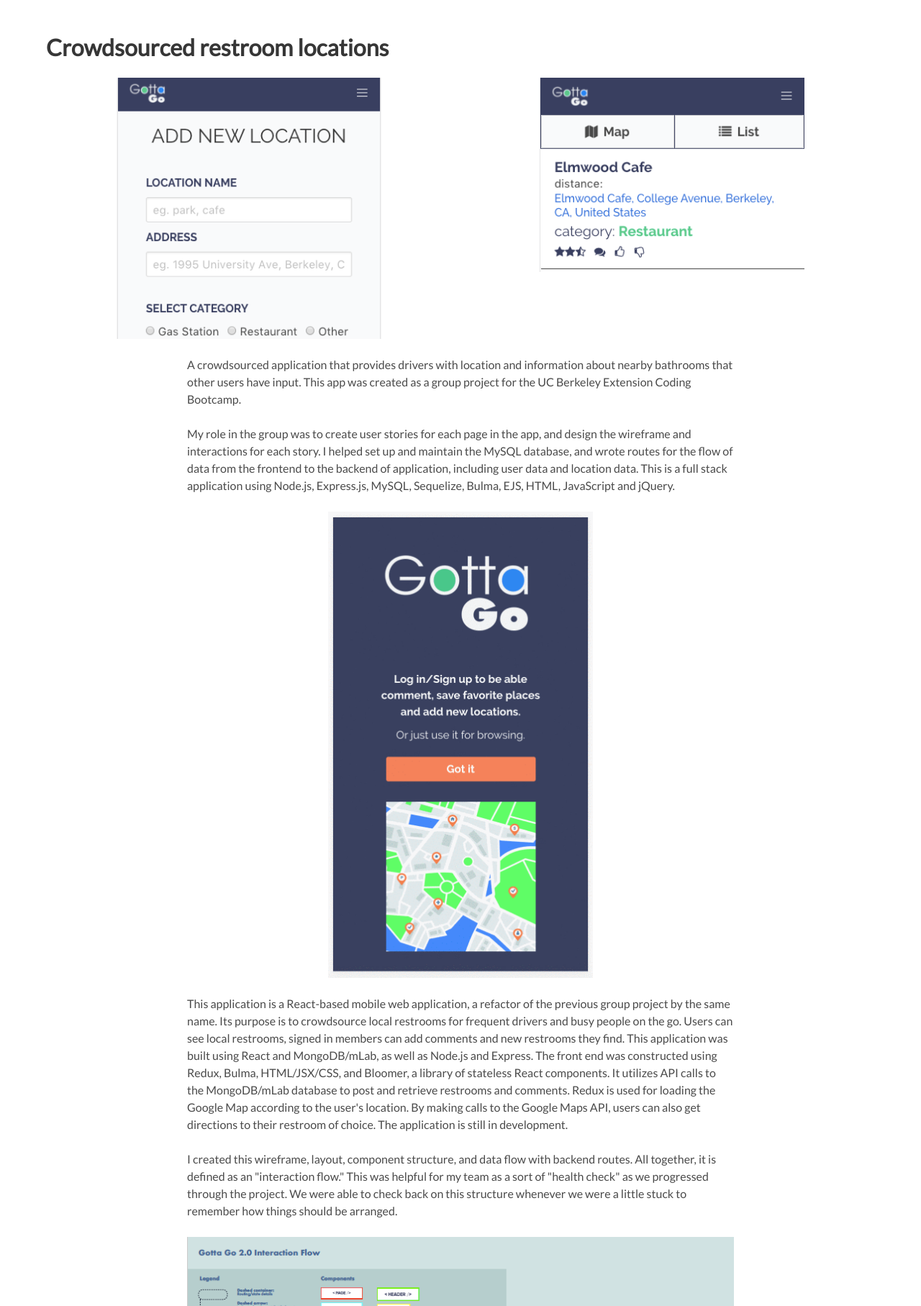
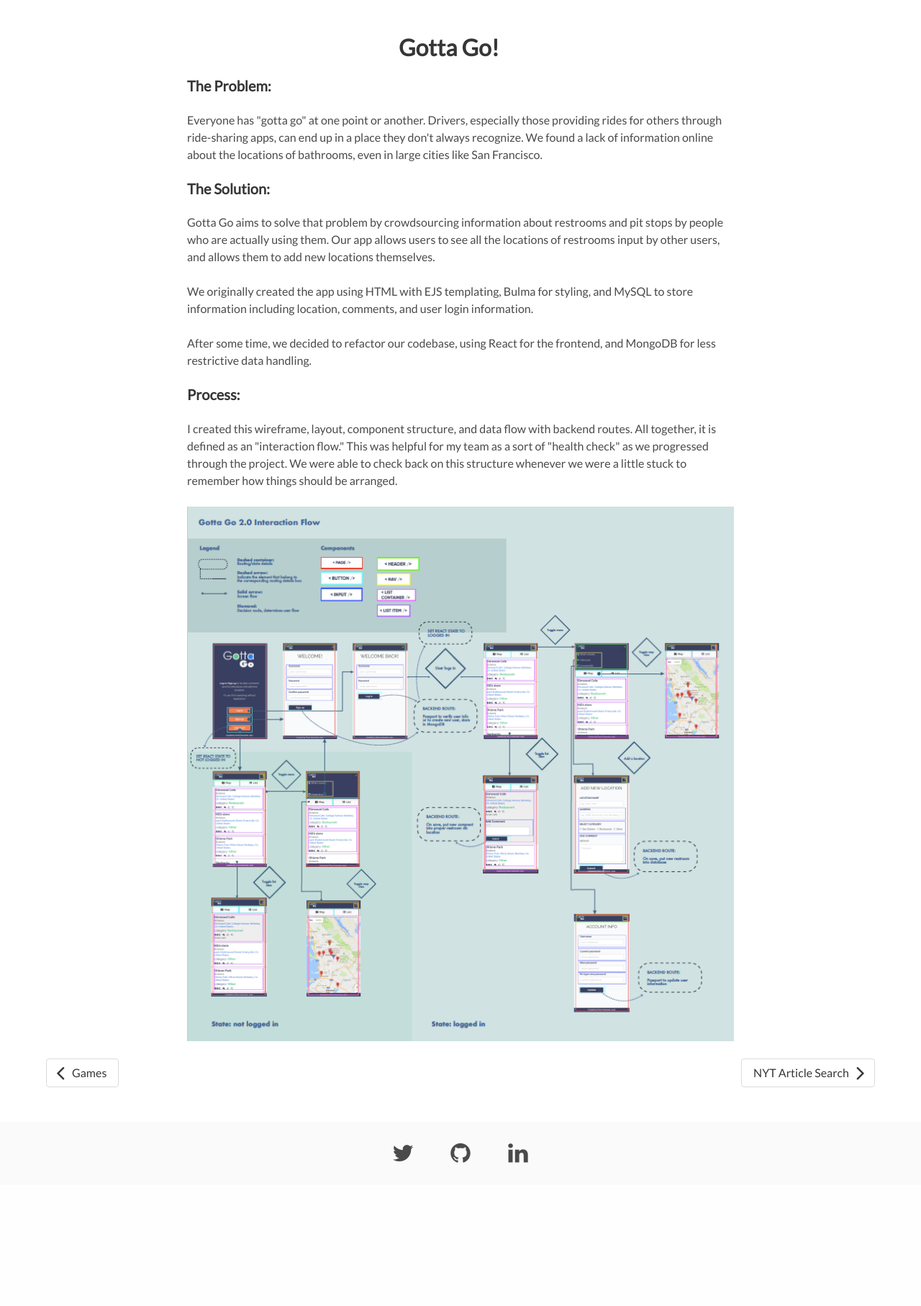
Before and after one commit to anlawyer/portfolio, a Node server app: page /gottago in a window 1280 px wide. Shown: the part 52-1867 px from the top of the page at 72% size. After the commit the page ends 1668 px from the top, so only its background shows below. Run offline with Node 20, Linux system fonts and the light colour scheme; some libraries are stand-ins or nearby versions.

Commit message:
rewriting gottago description

```diff
--- a/views/pages/fastco.ejs
+++ b/views/pages/fastco.ejs
@@ -34,7 +34,8 @@
               MongoDB, Bulma, Handlebars.js, JavaScript, Cheerio and Axios.
             </p>
           </div>
-          <div class="column is-12 level">
+          <div class="column is-12">
+            <div class="level is-mobile">
               <div class="level-left">
                 <div class="level-item">
                   <a class="button" href="/nyt">
@@ -56,6 +57,7 @@
                 </div>
               </div>
             </div>
+          </div>
         <!-- closing columns -->
         </div>
       <!-- closing container -->
--- a/views/pages/games.ejs
+++ b/views/pages/games.ejs
@@ -78,7 +78,8 @@
               </div>
             </div>
           </div>
-          <div class="column is-12 level">
+          <div class="column is-12">
+            <div class="level is-mobile">
               <div class="level-left">
                 <div class="level-item">
                   <a class="button" href="/fastco">
@@ -100,6 +101,7 @@
                 </div>
               </div>
             </div>
+          </div>
         <!-- closing columns -->
         </div>
       <!-- closing container -->
--- a/views/pages/gottago2.ejs
+++ b/views/pages/gottago2.ejs
@@ -9,12 +9,37 @@
     <div class="hero-body">
       <div class="container">
         <div class="columns is-multiline">
-          <div class="column is-12">
+          <div class="column is-3 is-offset-5">
             <div class="title is-3">
-              Crowdsourced restroom locations
+              Gotta Go!
             </div>
           </div>
-          <div class="column is-4 is-offset-1">
+          <div class="column is-8 is-offset-2">
+            <div class="title is-5">
+              The Problem:
+            </div>
+            <div class="">
+              <p>
+                Everyone has "gotta go" at one point or another. Drivers, especially
+                those providing rides for others through ride-sharing apps, can end
+                up in a place they don't always recognize. We found a lack of information
+                online about the locations of bathrooms, even in large cities like San Francisco.
+              </p>
+            </div>
+            <br />
+            <div class="title is-5">
+              The Solution:
+            </div>
+            <div class="">
+              <p>
+                Gotta Go aims to solve that problem by crowdsourcing information about
+                restrooms and pit stops by people who are actually using them.
+                Our app allows users to see all the locations of restrooms input by
+                other users, and allows them to add new locations themselves.
+              </p>
+            </div>
+          </div>
+          <!-- <div class="column is-4 is-offset-1">
             <figure class="image">
               <img src="../../images/GottaGo-add.png">
             </figure>
@@ -23,46 +48,28 @@
             <figure class="image">
               <img src="../../images/GottaGo-tiles.png">
             </figure>
-          </div>
+          </div> -->
           <div class="column is-8 is-offset-2">
             <p>
-              A crowdsourced application that provides drivers with location and
-              information about nearby bathrooms that other users have input. This
-              app was created as a group project for the UC Berkeley Extension
-              Coding Bootcamp.
+              We originally created the app using HTML with EJS templating, Bulma for
+              styling, and MySQL to store information including location, comments,
+              and user login information.
             </p>
             <br />
             <p>
-              My role in the group was to create user stories for
-              each page in the app, and design the wireframe and interactions for
-              each story. I helped set up and maintain the MySQL database, and
-              wrote routes for the flow of data from the frontend to the backend
-              of application, including user data and location data.
-              This is a full stack application using Node.js, Express.js, MySQL,
-              Sequelize, Bulma, EJS, HTML, JavaScript and jQuery.
+              After some time, we decided to refactor our codebase, using React for
+              the frontend, and MongoDB for less restrictive data handling.
             </p>
           </div>
-          <div class="column is-4 is-offset-4">
+          <!-- <div class="column is-4 is-offset-4">
             <figure class="image">
               <img src="../../images/gg2.gif">
             </figure>
+          </div> -->
+          <div class="column is-8 is-offset-2">
+            <div class="title is-5">
+              Process:
             </div>
-          <div class="column is-8 is-offset-2">
-            <p>
-              This application is a React-based mobile web application, a refactor
-              of the previous group project by the same name. Its purpose
-              is to crowdsource local restrooms for frequent drivers and busy people
-              on the go. Users can see local restrooms, signed in members can add comments
-              and new restrooms they find. This application was built using React
-              and MongoDB/mLab, as well as Node.js and Express. The front end was
-              constructed using Redux, Bulma, HTML/JSX/CSS, and Bloomer, a library of
-              stateless React components. It utilizes API calls to the MongoDB/mLab
-              database to post and retrieve restrooms and comments. Redux is used for
-              loading the Google Map according to the user's location. By making calls
-              to the Google Maps API, users can also get directions to their restroom
-              of choice. The application is still in development.
-            </p>
-            <br />
             <p>
               I created this wireframe, layout, component structure, and data flow
               with backend routes. All together, it is defined as an "interaction flow."
@@ -77,7 +84,8 @@
               <img src="../../images/gg2-components.png">
             </figure>
           </div>
-          <div class="column is-12 level">
+          <div class="column is-12">
+            <div class="level is-mobile">
               <div class="level-left">
                 <div class="level-item">
                   <a class="button" href="/games">
@@ -99,6 +107,7 @@
                 </div>
               </div>
             </div>
+          </div>
         <!-- closing columns -->
         </div>
       <!-- closing container -->
--- a/views/pages/nyt.ejs
+++ b/views/pages/nyt.ejs
@@ -33,7 +33,8 @@
               and React and Bootstrap for the frontend. This is a MERN app.
             </p>
           </div>
-          <div class="column is-12 level">
+          <div class="column is-12">
+            <div class="level is-mobile">
               <div class="level-left">
                 <div class="level-item">
                   <a class="button" href="/gottago">
@@ -55,6 +56,7 @@
                 </div>
               </div>
             </div>
+          </div>
         <!-- closing columns -->
         </div>
       <!-- closing container -->
--- a/views/pages/portfolio.ejs
+++ b/views/pages/portfolio.ejs
@@ -91,7 +91,7 @@
         </div>
       <!-- closing hero-body -->
       </div>
-      <% include ../partials/footer %>
+    <% include ../partials/footer %>
   </section>
   <!-- <script src="https://code.jquery.com/jquery-3.2.1.min.js" integrity="sha256-hwg4gsxgFZhOsEEamdOYGBf13FyQuiTwlAQgxVSNgt4=" crossorigin="anonymous"></script>
   <script async type="text/javascript" src="../../js/bulma.js"></script> -->
```
Lines whose indentation alone changed are shown as unchanged.
